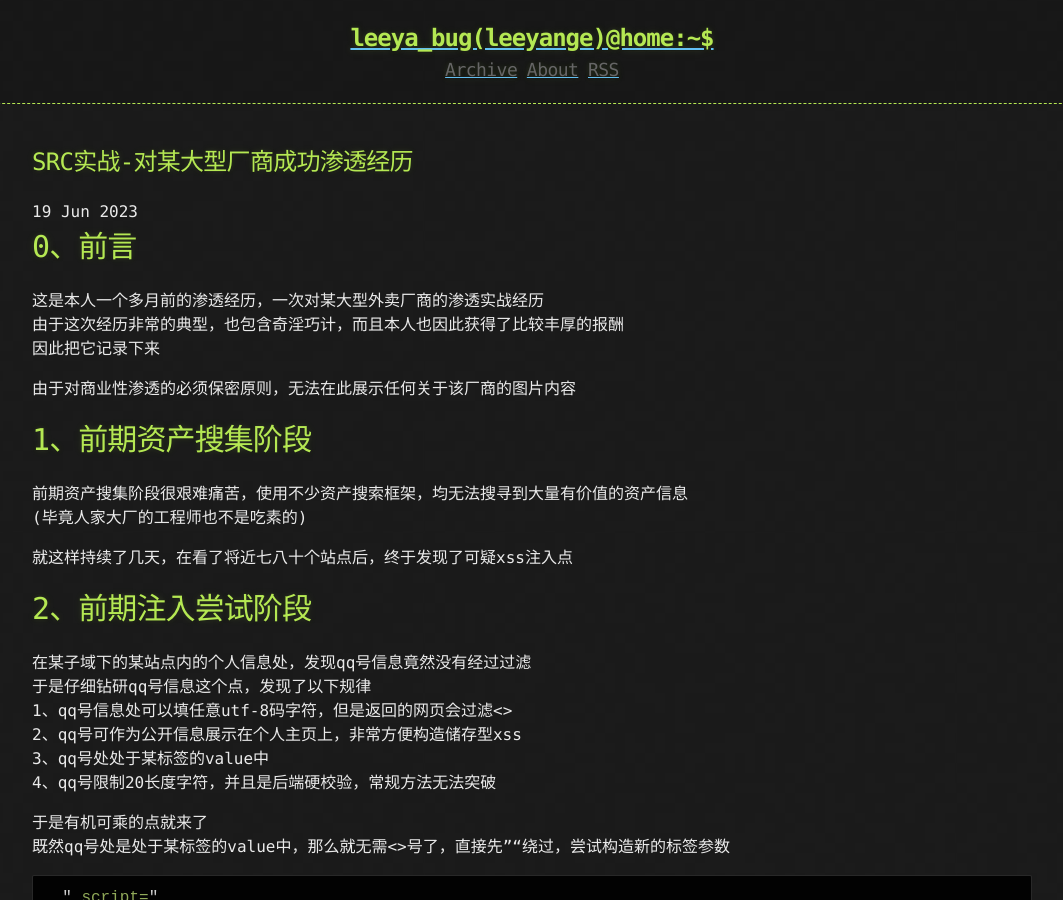
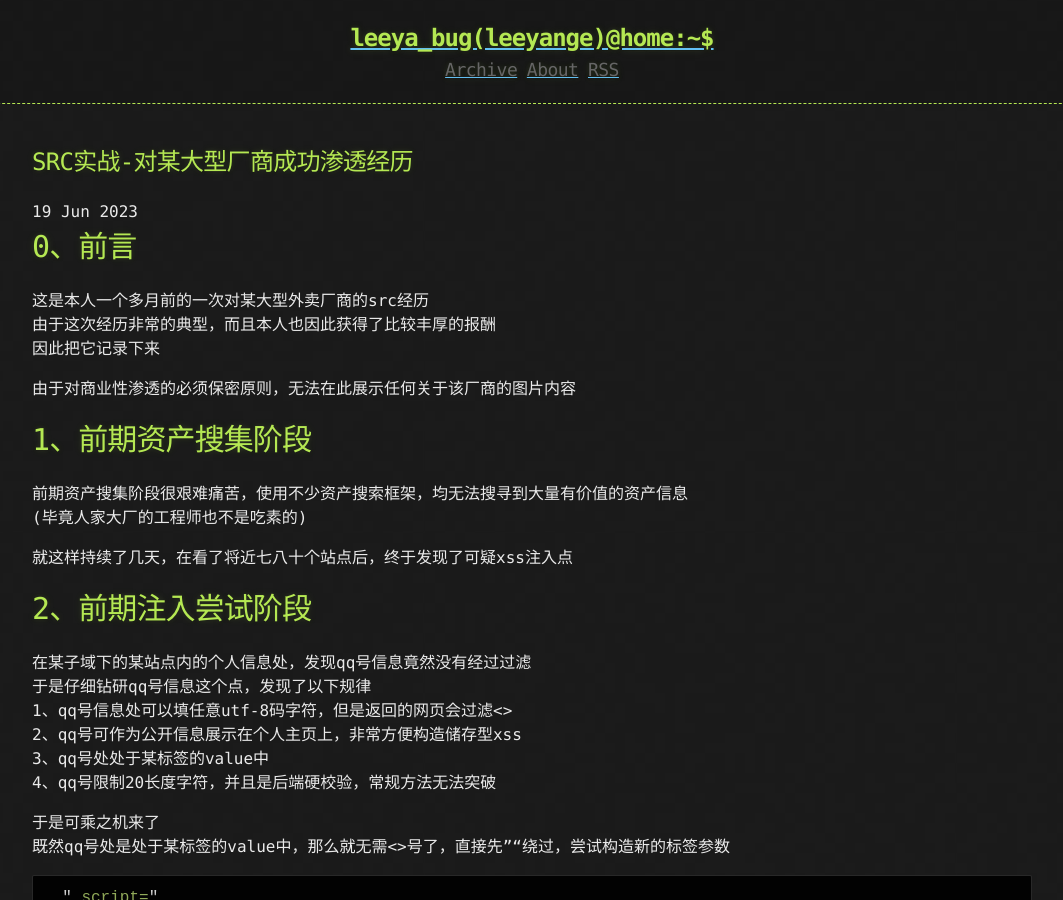
Before and after one commit to Leeyangee/leeyangee.github.io, a Jekyll site: the page built from _posts/2023-06-19-SRC实战-对某大型厂商成功渗透经历.md, in a window 1280 px wide and 900 px high. Shown: the whole window, without its empty margins (108-1171 px from the left). Built offline with Jekyll 4.4.1, drawn with Linux system fonts in a browser that asks for light colours.

Commit message:
Update 2023-06-19-SRC实战-对某大型厂商成功渗透经历.md

````diff
--- a/_posts/2023-06-19-SRC实战-对某大型厂商成功渗透经历.md
+++ b/_posts/2023-06-19-SRC实战-对某大型厂商成功渗透经历.md
@@ -3,8 +3,8 @@ title: SRC实战-对某大型厂商成功渗透经历
 published: true
 ---
 # [](#header-1)0、前言
-这是本人一个多月前的渗透经历，一次对某大型外卖厂商的渗透实战经历
-由于这次经历非常的典型，也包含奇淫巧计，而且本人也因此获得了比较丰厚的报酬
+这是本人一个多月前的一次对某大型外卖厂商的src经历
+由于这次经历非常的典型，而且本人也因此获得了比较丰厚的报酬
 因此把它记录下来
 
 由于对商业性渗透的必须保密原则，无法在此展示任何关于该厂商的图片内容
@@ -24,7 +24,7 @@ published: true
 4、qq号限制20长度字符，并且是后端硬校验，常规方法无法突破
 
 
-于是有机可乘的点就来了
+于是可乘之机来了
 既然qq号处是处于某标签的value中，那么就无需<>号了，直接先""绕过，尝试构造新的标签参数
 ```js
   " script="
````
